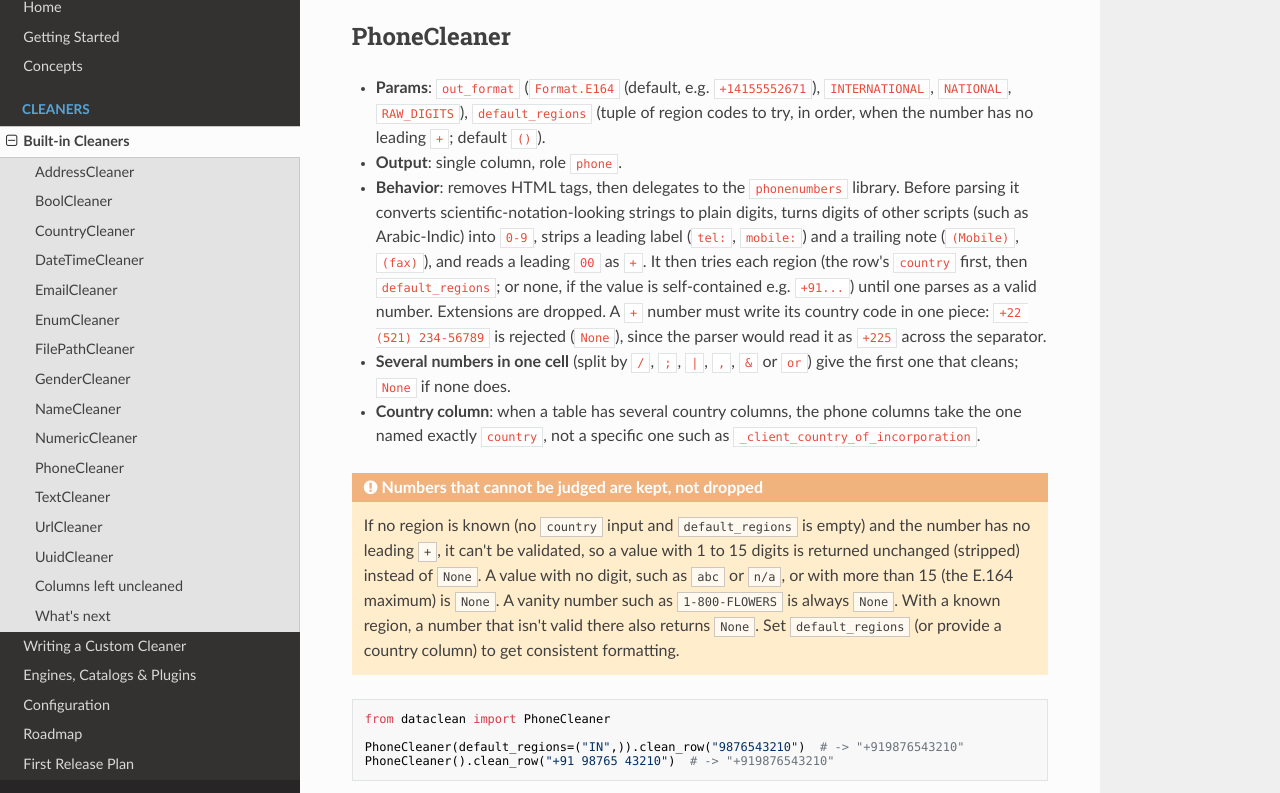
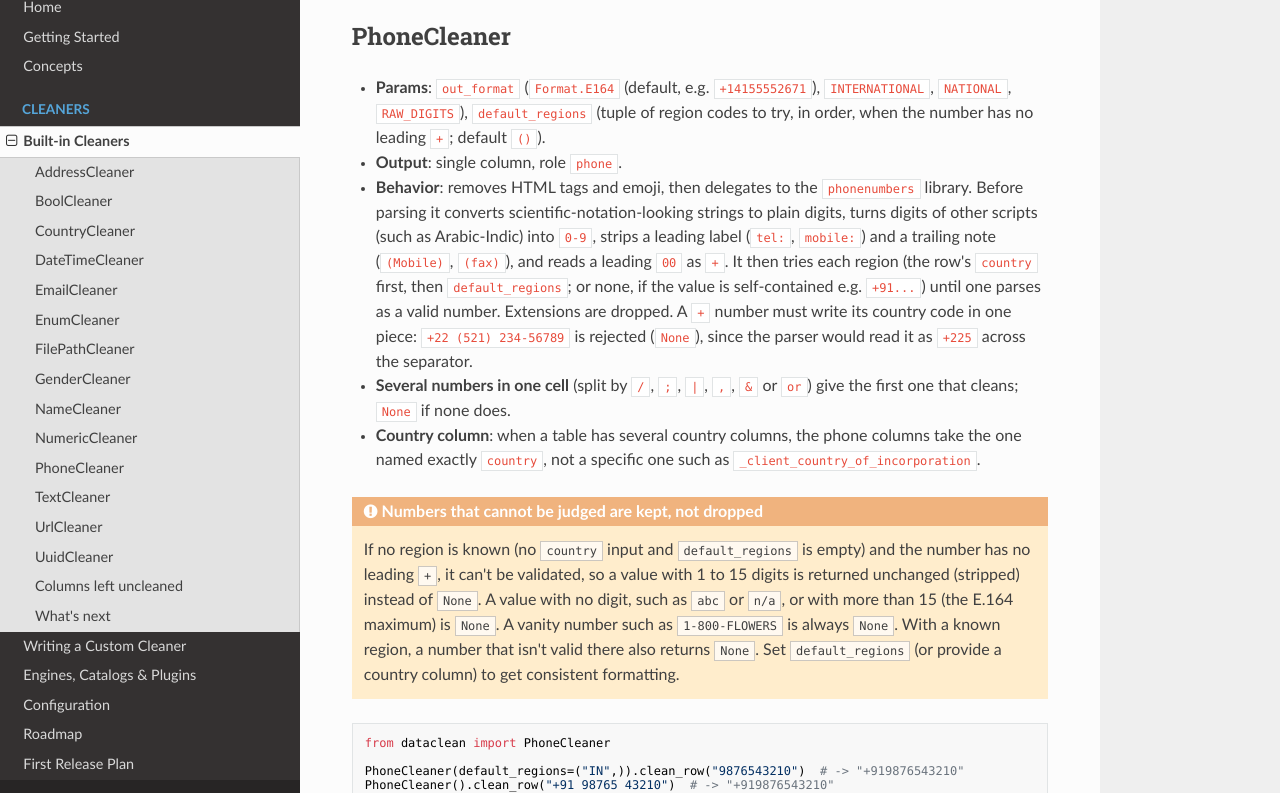
Before and after one commit to chetansinghsajwan/dataclean, an MkDocs documentation site: the page built from docs/cleaners.md, in a window 1280 px wide and 900 px high, scrolled down 8608 px, cut to the strip 80-873 px from the top of the window. Built offline with MkDocs 1.6.1, drawn with Linux system fonts in a browser that asks for light colours; nearby versions of some CDN libraries; some of the changed text lies outside the part shown.

Commit message:
feat(cleaners): strip emoji in phone, email and url values
The phone, email and URL cleaners now read values through `plain_text`,
so a value typed with a decoration such as a phone or envelope emoji
still cleans. Also remove the stale display-name TODO in the email
cleaner.

```diff
--- a/docs/cleaners.md
+++ b/docs/cleaners.md
@@ -182,10 +182,10 @@
   or `COMPONENTS` (separate `local`/`tag`/`domain` columns)), `fix_domain_typos` (default `True`,
   correct a domain one edit (short domains) or two edits (9+ characters) from a known provider).
 - **Output**: `FULL` → one column; `COMPONENTS` → `local`, `tag`, `domain`.
-- **Behavior**: removes HTML tags (reading `mailto:` links first), then finds the first email-shaped
-  substring in the value (regex search, not full-string match — extra text around the address is
-  fine but a *second* email in the same value is ignored), splits it into local/tag/domain, applies
-  the configured options, and reassembles.
+- **Behavior**: removes HTML tags and emoji (reading `mailto:` links first), then finds the first
+  email-shaped substring in the value (regex search, not full-string match — extra text around the
+  address is fine but a *second* email in the same value is ignored), splits it into
+  local/tag/domain, applies the configured options, and reassembles.
 - **Domain typos**: `gmial.com` and `gmail.con` become `gmail.com`. Only
   domains from `KNOWN_EMAIL_DOMAINS` are targets, a known domain is never
   changed, and a domain equally close to two providers is left as is.
@@ -379,16 +379,14 @@
   region codes to try, in order, when the number has no leading `+`;
   default `()`).
 - **Output**: single column, role `phone`.
-- **Behavior**: removes HTML tags, then delegates to the `phonenumbers` library. Before parsing it
-  converts scientific-notation-looking strings to plain digits, turns digits
-  of other scripts (such as Arabic-Indic) into `0-9`, strips a leading label
-  (`tel:`, `mobile:`) and a trailing note (`(Mobile)`, `(fax)`), and reads a
-  leading `00` as `+`. It then tries each region (the row's `country` first,
-  then `default_regions`; or none, if the value is self-contained e.g.
-  `+91...`) until one parses as a valid number. Extensions are dropped. A `+`
-  number must write its country code in one piece: `+22 (521) 234-56789` is
-  rejected (`None`), since the parser would read it as `+225` across the
-  separator.
+- **Behavior**: removes HTML tags and emoji, then delegates to the `phonenumbers` library. Before
+  parsing it converts scientific-notation-looking strings to plain digits, turns digits of other
+  scripts (such as Arabic-Indic) into `0-9`, strips a leading label (`tel:`, `mobile:`) and a
+  trailing note (`(Mobile)`, `(fax)`), and reads a leading `00` as `+`. It then tries each region
+  (the row's `country` first, then `default_regions`; or none, if the value is self-contained e.g.
+  `+91...`) until one parses as a valid number. Extensions are dropped. A `+` number must write its
+  country code in one piece: `+22 (521) 234-56789` is rejected (`None`), since the parser would read
+  it as `+225` across the separator.
 - **Several numbers in one cell** (split by `/`, `;`, `|`, `,`, `&` or `or`)
   give the first one that cleans; `None` if none does.
 - **Country column**: when a table has several country columns, the phone
@@ -447,10 +445,10 @@
 - **Params**: `out_format` (`Format.FULL` (default) or `DOMAIN`, the host
   only), `default_scheme` (`"https"` (default) or `"http"`).
 - **Output**: single STR column, cleaned in place.
-- **Behavior**: removes HTML tags (reading link `href` values first, except `mailto:`, `tel:` and
-  `#` ones), then trims whitespace, invisible characters and wrapping quotes or `<>`, adds
-  `default_scheme` when missing (`www.x.com`, `//x.com`), lowercases the scheme and host, and drops
-  the default port, a trailing dot on the host and a lone `/` after it. Path, query, fragment,
+- **Behavior**: removes HTML tags and emoji (reading link `href` values first, except `mailto:`,
+  `tel:` and `#` ones), then trims whitespace, invisible characters and wrapping quotes or `<>`,
+  adds `default_scheme` when missing (`www.x.com`, `//x.com`), lowercases the scheme and host, and
+  drops the default port, a trailing dot on the host and a lone `/` after it. Path, query, fragment,
   `www.` and the `http` scheme are kept. Only `http` and `https` are accepted; other schemes
   (`javascript:`, `mailto:`, `ftp:`), invalid hosts and values with spaces become `None`. Of several
   URLs in one value (separated by `;`, `|`, `,` or `or`) the first valid one is used.
```
Also changed, not shown: 5 other files.
